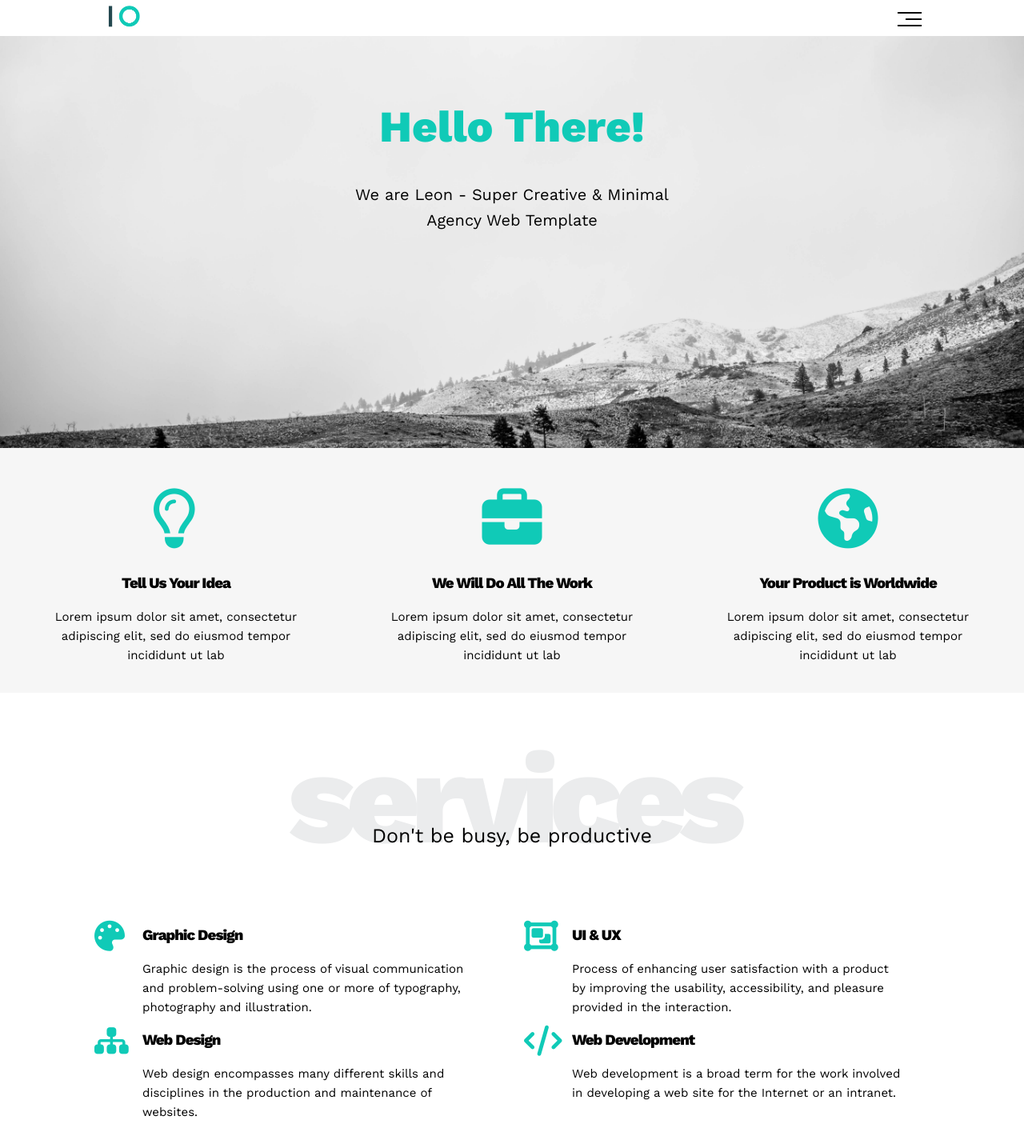
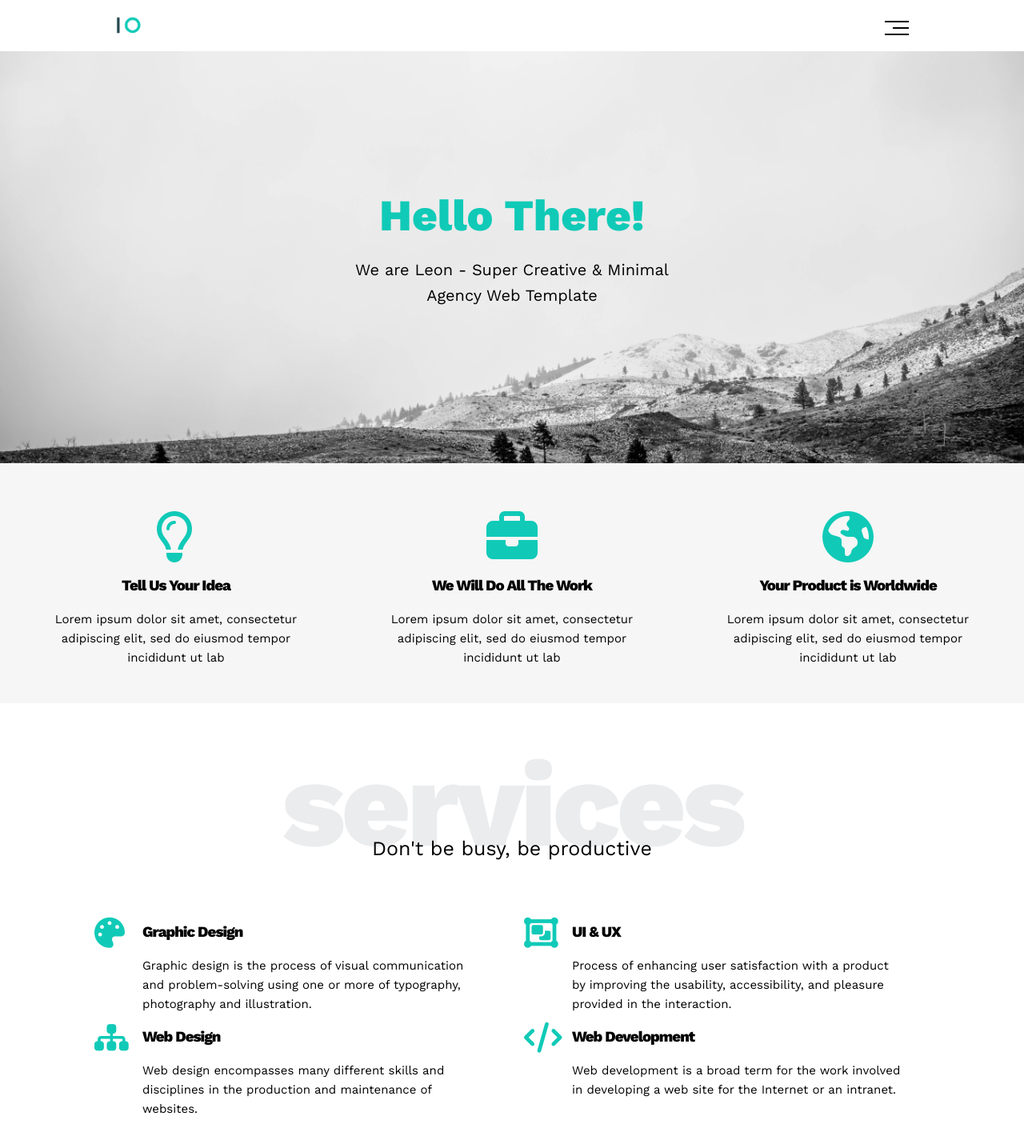
Before and after one commit to AhmedAtef2020/Elzero_HTML-CSS_P1, a plain HTML site: page index.html in a window 1280 px wide. Shown: the top 1420 px of the page at 80% size. Drawn offline with nearby package versions, Linux system fonts and the light colour scheme.

Commit message:
modify css and HTML from review

```diff
--- a/css/main.css
+++ b/css/main.css
@@ -1,24 +1,38 @@
-* {
-    font-family: 'Work Sans', sans-serif;
-    box-sizing: border-box;
-}
+/* Start variables */
 
 :root {
     --main-color: #10cab7;
     --secondry-color: #2c4755;
     --main-gray: #ebeced;
     --gray-color: #f6f6f6;
+    --section-padding: 60px;
+}
+
+/* End variables */
+
+/* Start of global rules */
+* {
+    -webkit-box-sizing: border-box;
+    -moz-box-sizing: border-box;
+    box-sizing: border-box;
 }
 
 html {
     scroll-behavior: smooth;
 }
 
-/* Start of global rules */
+body {
+    font-family: 'Work Sans', sans-serif;
+}
+
+/* Osama added a container as global rules here
+also he add container width for 3 media sizes */
+
 h1 {
     color: var(--main-color);
     font-weight: 800;
     font-size: 55px;
+    margin: 0;
 }
 
 h3 {
@@ -34,20 +48,21 @@ p {
 
 .secTitle {
     text-align: center;
-    margin: 40px 20px;
+    margin: -20px 0 0;
 }
 
 .secTitle h2 {
-    font-size: 160px;
+    font-size: 150px;
     font-weight: 800;
-    letter-spacing: -12px;
+    letter-spacing: -5px;
     color: var(--main-gray);
     margin: 0;
 }
 
 .secTitle p {
     font-size: 25px;
-    margin-top: -65px;
+    margin: -30px 0 0;
+    line-height: 0;
 }
 
 @media (max-width: 767px) {
@@ -70,11 +85,19 @@ p {
     }
 }
 
+#services,
+#porfolio,
+#about,
+#contact {
+    padding-bottom: var(--section-padding);
+    padding-top: var(--section-padding);
+}
+
 /* End of global rules */
 
 /* nav start */
 header {
-    height: 45px;
+    padding: 20px;
 }
 
 nav {
@@ -88,15 +111,16 @@ nav {
 }
 
 nav img {
-    width: 45px;
-    margin: 5px;
+    height: 24px;
 }
 
 nav div {
     position: relative;
+}
+
+nav div .bar {
     display: flex;
     flex-direction: column;
-    flex-wrap: wrap;
 }
 
 nav div:hover ul {
@@ -120,16 +144,18 @@ nav div span:nth-child(2) {
     transition: all 0.5s;
 }
 
-ul {
+nav ul {
+    list-style: none;
     background-color: var(--gray-color);
     padding: 0;
     position: absolute;
     right: 0;
-    top: 25px;
+    top: calc(100% + 4px);
+    min-width: 200px;
     display: none;
 }
 
-ul::before {
+nav ul::before {
     content: "";
     border-width: 15px;
     border-color: transparent transparent var(--gray-color) transparent;
@@ -140,10 +166,8 @@ ul::before {
 }
 
 ul li {
-    list-style: none;
-    width: 150px;
-    line-height: 1.7;
-    padding: 0 20px;
+    /* line-height: 1.7; */
+    padding: 15px;
 
 }
 
@@ -169,6 +193,7 @@ ul li a:hover {
     background-size: cover;
     height: calc(70vh - 45px);
     background-position: bottom;
+    position: relative;
 }
 
 
@@ -176,7 +201,7 @@ ul li a:hover {
     position: absolute;
     max-width: 400px;
     left: 50%;
-    top: 25%;
+    top: 50%;
     transform: translate(-50%, -50%);
     text-align: center;
 }
@@ -186,20 +211,17 @@ ul li a:hover {
         height: calc(100vh - 45px);
     }
 
-    .container {
-        top: 50%;
-    }
 }
 
 /* landing end */
 /* cards start */
 .works {
     min-height: 30vh;
-    padding-top: 30px;
     display: flex;
     flex-wrap: wrap;
     justify-content: space-evenly;
     background-color: var(--gray-color);
+    padding: 40px 0 10px 0;
 }
 
 .works .card {
@@ -214,9 +236,7 @@ ul li a:hover {
 
 
 .works .card i {
-    font-size: 75px;
     color: var(--main-color);
-    padding-bottom: 15px;
 }
 
 .works .card p {
@@ -225,13 +245,6 @@ ul li a:hover {
 
 /* cards end */
 /* services start */
-
-/* #services {
-    width: 80%;
-    margin-left: auto;
-    margin-right: auto;
-} */
-
 
 #services .content {
     display: grid;
@@ -435,7 +448,6 @@ ul li a:hover {
 /* about End */
 /* contact start */
 #contact {
-    padding: 20px 0;
     background-color: var(--gray-color);
 }
 
--- a/index.html
+++ b/index.html
@@ -5,6 +5,7 @@
     <meta charset="UTF-8">
     <meta http-equiv="X-UA-Compatible" content="IE=edge">
     <meta name="viewport" content="width=device-width, initial-scale=1.0">
+    <title>Elzero first project</title>
     <!-- Link to normalize css file -->
     <link rel="stylesheet" href="css/normalize.css">
     <!-- Link to main css file -->
@@ -15,14 +16,15 @@
     <link rel="preconnect" href="https://fonts.googleapis.com">
     <link rel="preconnect" href="https://fonts.gstatic.com" crossorigin>
     <link href="https://fonts.googleapis.com/css2?family=Work+Sans:wght@400;500;700;800&display=swap" rel="stylesheet">
-    <title>Elzero first project</title>
 </head>
 
 <body>
     <!-- Start navbar and logo -->
     <Header>
         <nav>
+            <!-- I added nav element here insted of container to contorle width of nav  -->
             <img src="images/Logo.png" alt="Company logo">
+            <!-- Osama add a class logo to logo to control it -->
             <div>
                 <div class="bar">
                     <span></span>
@@ -35,38 +37,34 @@
                     <li><a href="#about">About</a></li>
                     <li><a href="#contact">Contact</a></li>
                 </ul>
-
-                <!-- <i class="fa-solid fa-bars"></i> -->
             </div>
         </nav>
     </Header>
     <!-- End navbar and logo -->
-
     <!-- Start Landing Section -->
     <div class="landing">
         <div class="container">
             <h1>Hello There!</h1>
-            <p>We are Leon - Super Creative & Minimal
-                Agency Web Template</p>
+            <p>We are Leon - Super Creative & Minimal Agency Web Template</p>
         </div>
     </div>
     <div class="works">
         <div class="card">
-            <i class="fa-regular fa-lightbulb"></i>
+            <i class="fa-regular fa-lightbulb fa-4x"></i>
             <h3> Tell Us Your Idea </h3>
             <p>Lorem ipsum dolor sit amet, consectetur
                 adipiscing elit, sed do eiusmod tempor
                 incididunt ut lab</p>
         </div>
         <div class="card">
-            <i class="fa-solid fa-briefcase"></i>
+            <i class="fa-solid fa-briefcase fa-4x"></i>
             <h3> We Will Do All The Work </h3>
             <p>Lorem ipsum dolor sit amet, consectetur
                 adipiscing elit, sed do eiusmod tempor
                 incididunt ut lab</p>
         </div>
         <div class="card">
-            <i class="fa-solid fa-earth-americas"></i>
+            <i class="fa-solid fa-earth-americas fa-4x"></i>
             <h3> Your Product is Worldwide </h3>
             <p>Lorem ipsum dolor sit amet, consectetur
                 adipiscing elit, sed do eiusmod tempor
```
